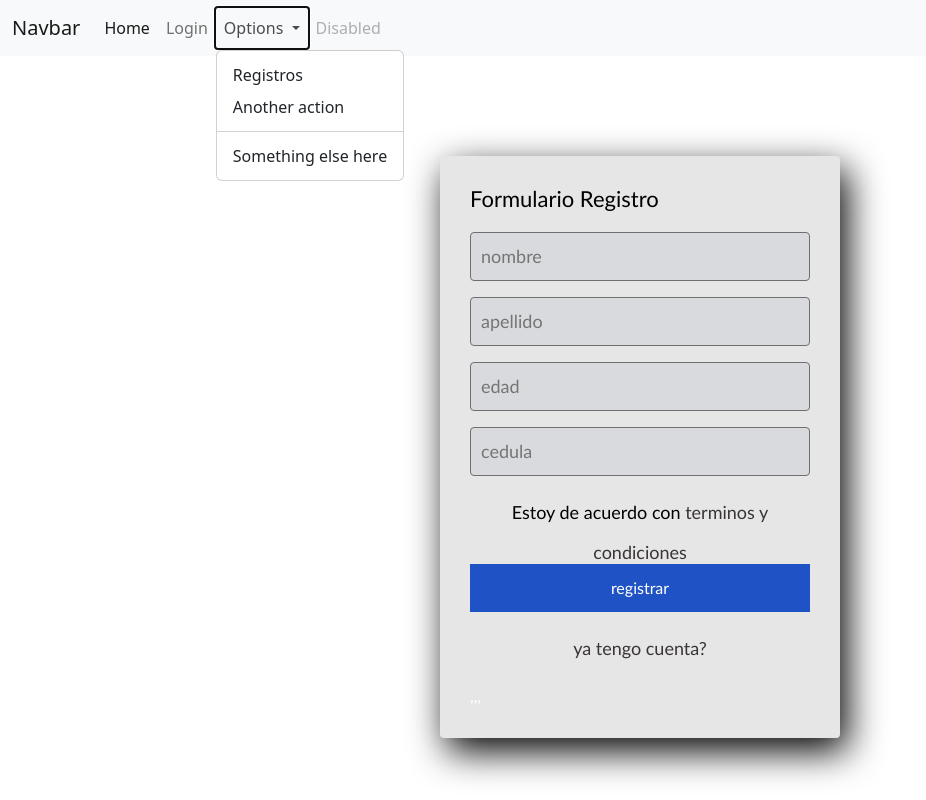
After one commit to misaelnunez1229/practica1, a PHP site: page /practica1/register.php in a window 1280 px wide, after a click on "Options". The commit adds this page. Shown: the whole page, without its empty margins (0-926 px from the left). Run offline with PHP 8.4, Linux system fonts and the light colour scheme; data that the repository does not hold is empty.

Commit message:
cambios arriba

```diff
--- /dev/null
+++ b/cerrar_conexion.php
@@ -0,0 +1,6 @@
+<?php
+
+mysql_close($conexion);
+
+
+?>
--- /dev/null
+++ b/css/formu.css
@@ -0,0 +1,82 @@
+* {
+
+    margin: 0;
+    padding: 0;
+    box-sizing: border-box;
+
+}
+
+
+
+
+.form-register {
+
+
+    width: 400px;
+    background: #e6e6e6;
+    padding: 30px;
+    margin: auto;
+    margin-top: 100px;
+    border-radius: 4px;
+    font-family: 'Calibri';
+    color: white;
+    box-shadow: 7px 13px 37px #000;
+}
+
+.form-register h4 {
+
+font-size: 22px;
+margin-bottom: 20px;
+color: #000;
+
+}
+
+.controls {
+
+width: 100%;
+background: #d8dadd;
+padding: 10px;
+border-radius: 4px;
+margin-bottom: 16px;
+border: 1px solid #6e6e6e;
+font-family: 'calibri';
+font-size: 18px;
+}
+
+.form-register p {
+
+height: 40px;
+text-align: center;
+font-size: 18px;
+line-height: 40px;
+color: #000;
+}
+
+
+.form-register a {
+
+    color: rgb(58, 53, 53);
+    text-decoration: none;
+
+}
+
+
+.form-register a:hover {
+
+    color: rgb(46, 44, 44);
+    text-decoration: underline;
+
+}
+
+
+.form-register .botons {
+
+width: 100%;
+background: #1f53c5;
+border: none;
+padding: 12px;
+color: white;
+margin: 16px 0;
+font-size: 16px;
+
+}
--- /dev/null
+++ b/register.php
@@ -0,0 +1,106 @@
+
+
+
+
+<!DOCTYPE html>
+<html lang="en">
+<head>
+    <meta charset="UTF-8">
+    <meta http-equiv="X-UA-Compatible" content="IE=edge">
+    <meta name="viewport" content="width=device-width, initial-scale=1.0">
+   <link rel="stylesheet" href="css\formu.css">
+    <title>Formulario registro</title>
+    <link href="https://cdn.jsdelivr.net/npm/bootstrap@5.2.2/dist/css/bootstrap.min.css" rel="stylesheet" integrity="sha384-Zenh87qX5JnK2Jl0vWa8Ck2rdkQ2Bzep5IDxbcnCeuOxjzrPF/et3URy9Bv1WTRi" crossorigin="anonymous">
+</head>
+<body>
+
+<nav class="navbar navbar-expand-lg bg-light">
+  <div class="container-fluid">
+    <a class="navbar-brand" href="#">Navbar</a>
+    <button class="navbar-toggler" type="button" data-bs-toggle="collapse" data-bs-target="#navbarSupportedContent" aria-controls="navbarSupportedContent" aria-expanded="false" aria-label="Toggle navigation">
+      <span class="navbar-toggler-icon"></span>
+    </button>
+    <div class="collapse navbar-collapse" id="navbarSupportedContent">
+      <ul class="navbar-nav me-auto mb-2 mb-lg-0">
+        <li class="nav-item">
+          <a class="nav-link active" aria-current="page" href="http://localhost/practica1/index.php?#">Home</a>
+        </li>
+        <li class="nav-item">
+          <a class="nav-link" href="login.php">Login</a>
+        </li>
+        <li class="nav-item dropdown">
+          <a class="nav-link dropdown-toggle" href="#" role="button" data-bs-toggle="dropdown" aria-expanded="false">
+            Options
+          </a>
+          <ul class="dropdown-menu">
+            <li><a class="dropdown-item" href="register.php">Registros</a></li>
+            <li><a class="dropdown-item" href="#">Another action</a></li>
+            <li><hr class="dropdown-divider"></li>
+            <li><a class="dropdown-item" href="#">Something else here</a></li>
+          </ul>
+        </li>
+        <li class="nav-item">
+          <a class="nav-link disabled">Disabled</a>
+        </li>
+      </ul>
+
+    </div>
+  </div>
+</nav>
+
+
+
+
+
+<section class="form-register"> <form action="register.php" method="post">
+<h4>Formulario Registro</h4>
+<input class="controls" type="text"  name="nombre" id="nombre" placeholder="nombre">
+<input class="controls" type="text"  name="apellido" id="apellido" placeholder="apellido">
+<input class="controls" type="text"  name="edad" id="edad" placeholder="edad">
+<input class="controls" type="text"  name="cedula" id="cedula" placeholder="cedula">
+<p> Estoy de acuerdo con <a href="#">terminos y condiciones</a></p>
+<input class="botons" type="submit" value="registrar">
+<p><a href="#">ya tengo cuenta?</a></p>
+</form>
+
+
+<?php
+
+
+if(isset($_POST['btn1']))
+{
+
+ include("conexion.php");
+
+
+
+ $nombre = $_POST['nombre'];
+ $apellido = $_POST['apellido'];
+ $edad = $_POST['edad'];
+ $cedula = $_POST['cedula'];
+
+
+
+$conexion->query("INSERT INTO $tabla_db1 (nombre,apellido,edad,cedula) values ('$nombre','$apellido','$edad','$cedula')");
+ include("cerar_conexion.php");
+echo "se insertaron correctamente";
+
+}
+
+echo "$nombre,$apellido,$edad,$cedula";
+
+?>
+
+
+
+</section>
+
+
+
+
+
+
+
+<script src="https://cdn.jsdelivr.net/npm/bootstrap@5.2.2/dist/js/bootstrap.bundle.min.js" integrity="sha384-OERcA2EqjJCMA+/3y+gxIOqMEjwtxJY7qPCqsdltbNJuaOe923+mo//f6V8Qbsw3" crossorigin="anonymous"></script>
+</body>
+</html>
```
Also changed, not shown: con_db.php (deleted, +0 -9 lines), conexion.php (added, +25 -0 lines), css/text.css (added, +54 -0 lines), index.php (+43 -24 lines), login.php (added, +61 -0 lines), registrar.php (deleted, +0 -16 lines), text.css (deleted, +0 -54 lines), pagina2.php (line endings or trailing spaces), 1 other file.
